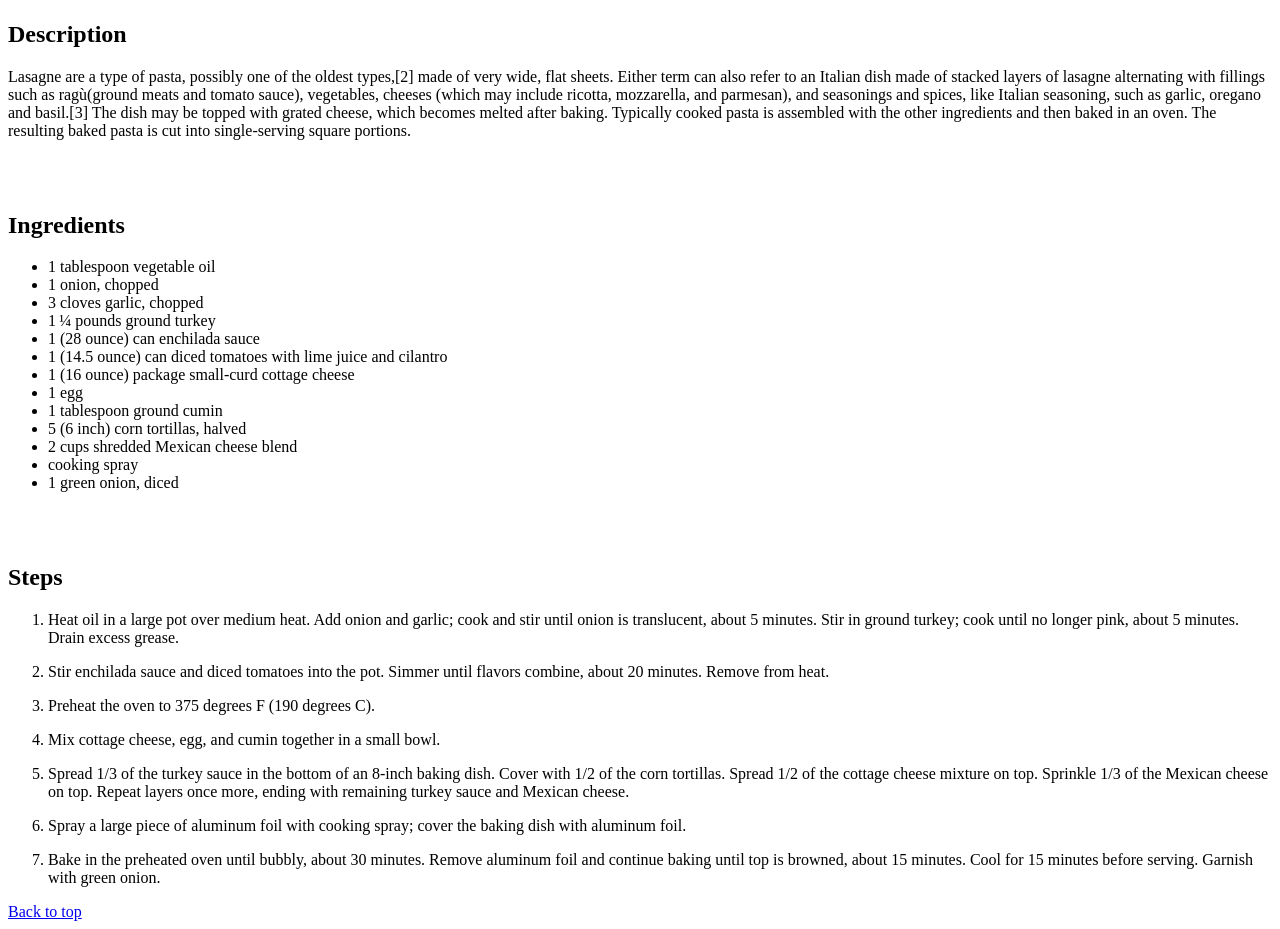
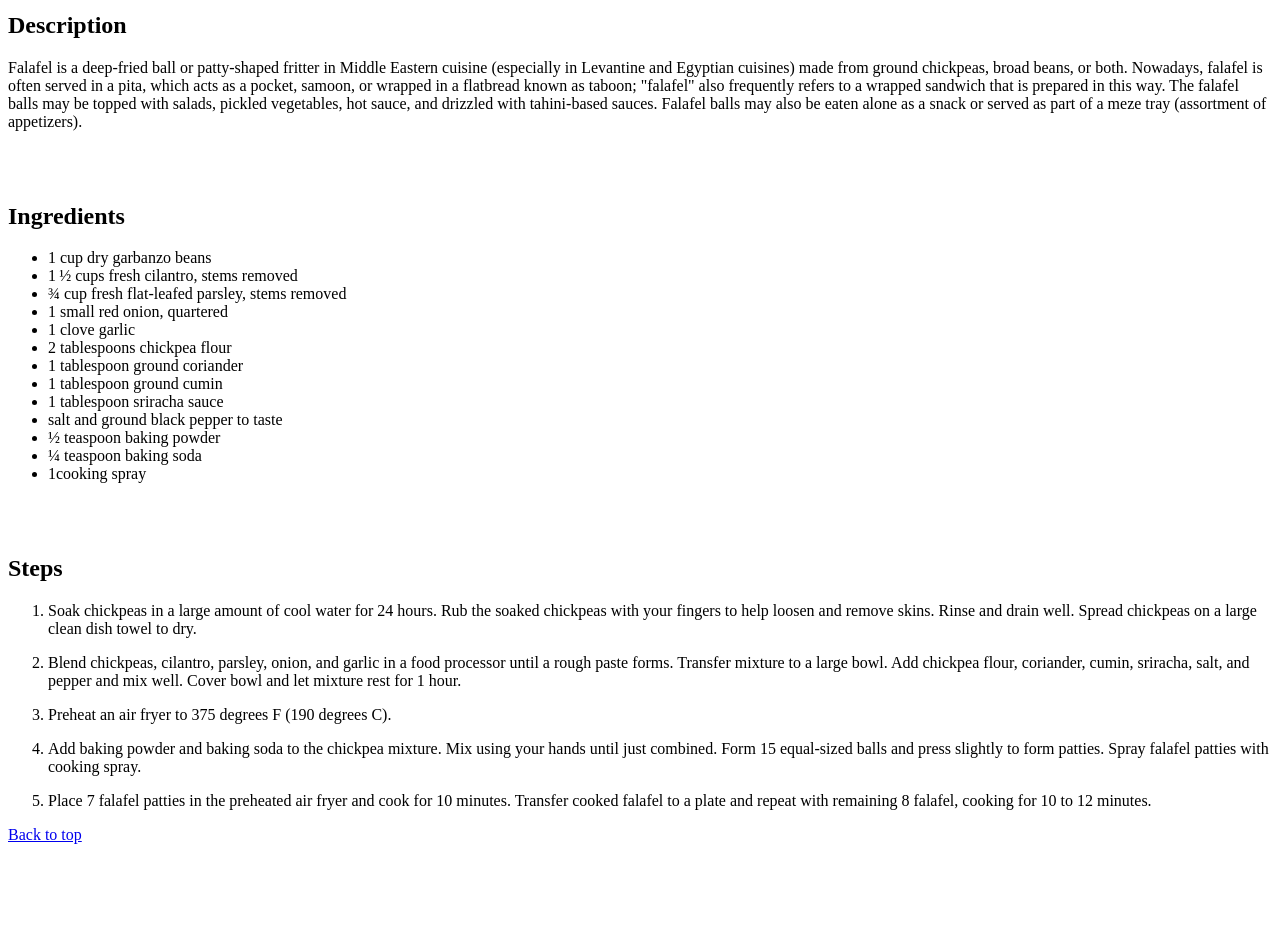
Before and after one commit to mkonefal1/odin-recipes, a plain HTML site: page recipes/Falafel.html in a window 1280 px wide. Shown: the part 558-1487 px from the top of the page. After the commit the page ends 1410 px from the top, so only its background shows below. Drawn offline with Linux system fonts and the light colour scheme.

Commit message:
finish falafel page

```diff
--- a/recipes/Falafel.html
+++ b/recipes/Falafel.html
@@ -8,39 +8,39 @@
   </head>
   <body>
     <a href="/Index.html"><h5>Homepage</h5></a>
-    <h1 id="#top">Lasagna</h1>
-    <img src="/recipes/IMG/Lasagna.jpeg" alt="Lasagna Pic" />
+    <h1 id="#top">Falafel</h1>
+    <img src="/recipes/IMG/falafel.jpeg" alt="Falafel Pic" />
     <br />
     <h2>Description</h2>
 
     <p>
-      Lasagne are a type of pasta, possibly one of the oldest types,[2] made of
-      very wide, flat sheets. Either term can also refer to an Italian dish made
-      of stacked layers of lasagne alternating with fillings such as ragù(ground
-      meats and tomato sauce), vegetables, cheeses (which may include ricotta,
-      mozzarella, and parmesan), and seasonings and spices, like Italian
-      seasoning, such as garlic, oregano and basil.[3] The dish may be topped
-      with grated cheese, which becomes melted after baking. Typically cooked
-      pasta is assembled with the other ingredients and then baked in an oven.
-      The resulting baked pasta is cut into single-serving square portions.
+      Falafel is a deep-fried ball or patty-shaped fritter in Middle Eastern
+      cuisine (especially in Levantine and Egyptian cuisines) made from ground
+      chickpeas, broad beans, or both. Nowadays, falafel is often served in a
+      pita, which acts as a pocket, samoon, or wrapped in a flatbread known as
+      taboon; "falafel" also frequently refers to a wrapped sandwich that is
+      prepared in this way. The falafel balls may be topped with salads, pickled
+      vegetables, hot sauce, and drizzled with tahini-based sauces. Falafel
+      balls may also be eaten alone as a snack or served as part of a meze tray
+      (assortment of appetizers).
     </p>
     <br />
     <br />
     <h2>Ingredients</h2>
     <ul>
-      <li>1 tablespoon vegetable oil</li>
-      <li>1 onion, chopped</li>
-      <li>3 cloves garlic, chopped</li>
-      <li>1 ¼ pounds ground turkey</li>
-      <li>1 (28 ounce) can enchilada sauce</li>
-      <li>1 (14.5 ounce) can diced tomatoes with lime juice and cilantro</li>
-      <li>1 (16 ounce) package small-curd cottage cheese</li>
-      <li>1 egg</li>
+      <li>1 cup dry garbanzo beans</li>
+      <li>1 ½ cups fresh cilantro, stems removed</li>
+      <li>¾ cup fresh flat-leafed parsley, stems removed</li>
+      <li>1 small red onion, quartered</li>
+      <li>1 clove garlic</li>
+      <li>2 tablespoons chickpea flour</li>
+      <li>1 tablespoon ground coriander</li>
       <li>1 tablespoon ground cumin</li>
-      <li>5 (6 inch) corn tortillas, halved</li>
-      <li>2 cups shredded Mexican cheese blend</li>
-      <li>cooking spray</li>
-      <li>1 green onion, diced</li>
+      <li>1 tablespoon sriracha sauce</li>
+      <li>salt and ground black pepper to taste</li>
+      <li>½ teaspoon baking powder</li>
+      <li>¼ teaspoon baking soda</li>
+      <li>1cooking spray</li>
     </ul>
     <br />
     <br />
@@ -48,44 +48,35 @@
     <ol>
       <li>
         <p>
-          Heat oil in a large pot over medium heat. Add onion and garlic; cook
-          and stir until onion is translucent, about 5 minutes. Stir in ground
-          turkey; cook until no longer pink, about 5 minutes. Drain excess
-          grease.
+          Soak chickpeas in a large amount of cool water for 24 hours. Rub the
+          soaked chickpeas with your fingers to help loosen and remove skins.
+          Rinse and drain well. Spread chickpeas on a large clean dish towel to
+          dry.
         </p>
       </li>
       <li>
         <p>
-          Stir enchilada sauce and diced tomatoes into the pot. Simmer until
-          flavors combine, about 20 minutes. Remove from heat.
+          Blend chickpeas, cilantro, parsley, onion, and garlic in a food
+          processor until a rough paste forms. Transfer mixture to a large bowl.
+          Add chickpea flour, coriander, cumin, sriracha, salt, and pepper and
+          mix well. Cover bowl and let mixture rest for 1 hour.
         </p>
       </li>
       <li>
-        <p>Preheat the oven to 375 degrees F (190 degrees C).</p>
-      </li>
-      <li>
-        <p>Mix cottage cheese, egg, and cumin together in a small bowl.</p>
+        <p>Preheat an air fryer to 375 degrees F (190 degrees C).</p>
       </li>
       <li>
         <p>
-          Spread 1/3 of the turkey sauce in the bottom of an 8-inch baking dish.
-          Cover with 1/2 of the corn tortillas. Spread 1/2 of the cottage cheese
-          mixture on top. Sprinkle 1/3 of the Mexican cheese on top. Repeat
-          layers once more, ending with remaining turkey sauce and Mexican
-          cheese.
+          Add baking powder and baking soda to the chickpea mixture. Mix using
+          your hands until just combined. Form 15 equal-sized balls and press
+          slightly to form patties. Spray falafel patties with cooking spray.
         </p>
       </li>
       <li>
         <p>
-          Spray a large piece of aluminum foil with cooking spray; cover the
-          baking dish with aluminum foil.
-        </p>
-      </li>
-      <li>
-        <p>
-          Bake in the preheated oven until bubbly, about 30 minutes. Remove
-          aluminum foil and continue baking until top is browned, about 15
-          minutes. Cool for 15 minutes before serving. Garnish with green onion.
+          Place 7 falafel patties in the preheated air fryer and cook for 10
+          minutes. Transfer cooked falafel to a plate and repeat with remaining
+          8 falafel, cooking for 10 to 12 minutes.
         </p>
       </li>
     </ol>
```
Also changed, not shown: Index.html (+2 -0 lines), recipes/IMG/falafel.jpeg (added).
